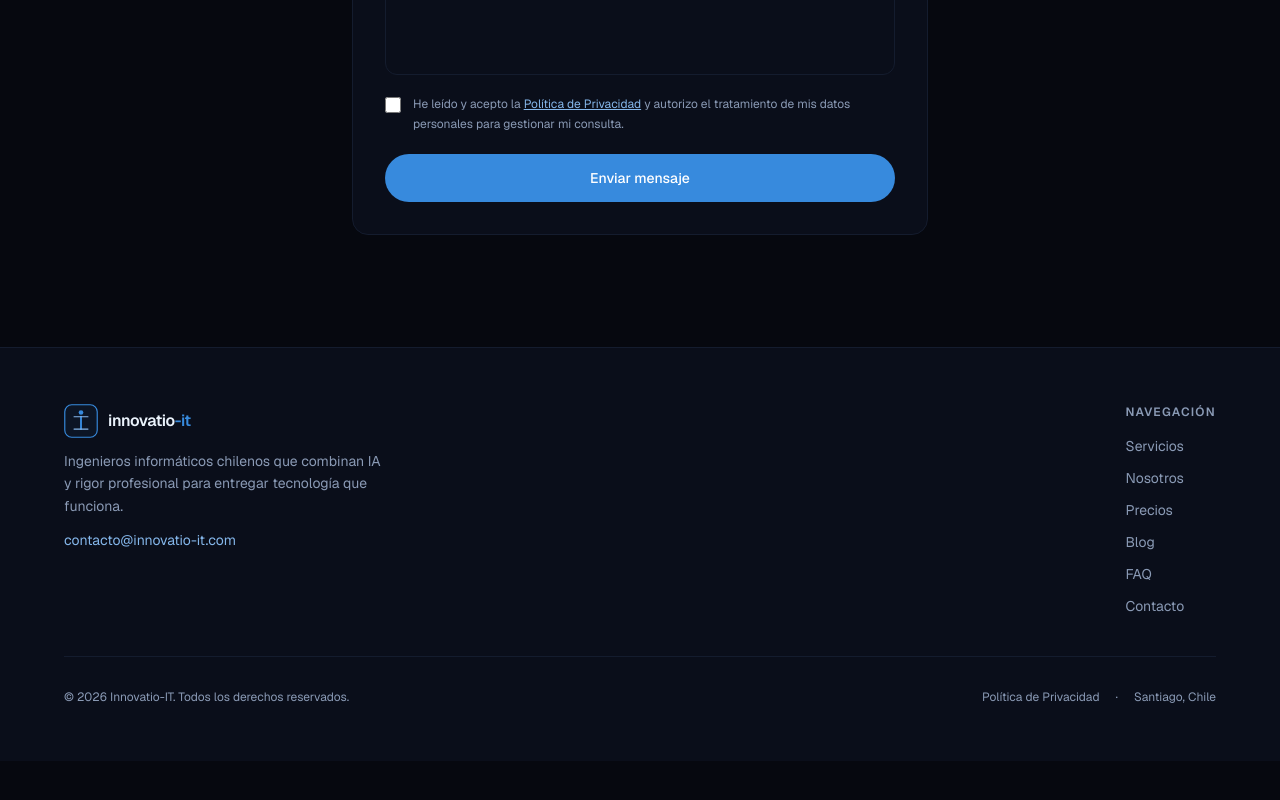
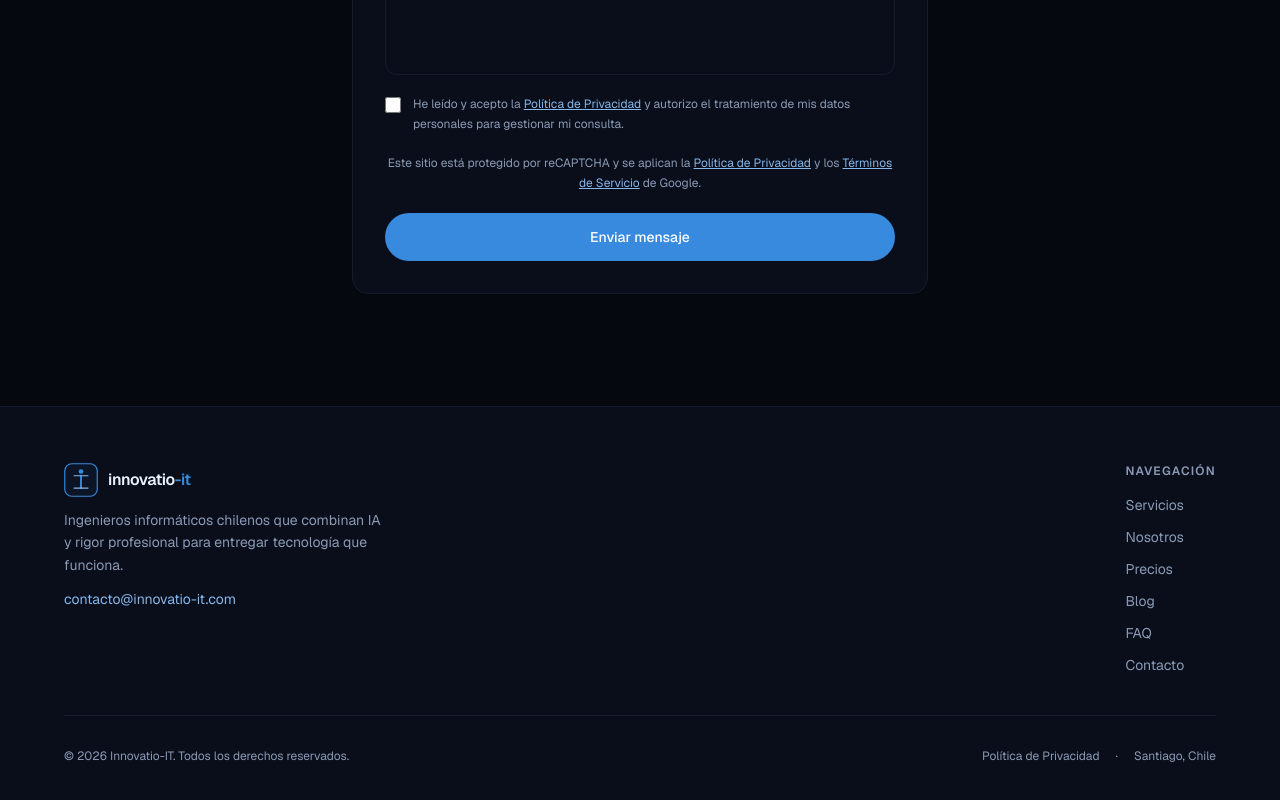
Before and after one commit to Felipe-Innovatio/landing-innovatio, a Next.js app: page / in a window 1280 px wide. Shown: the part 6579-7379 px from the top of the page. Before the commit the page ends 7340 px from the top, so only its background shows below. Built offline with nearby package versions, Linux system fonts and the light colour scheme; no server answers.

Commit message:
style(recaptcha): oculta badge de reCAPTCHA v3 y agrega disclaimer obligatorio de Google en el formulario

```diff
--- a/src/app/globals.css
+++ b/src/app/globals.css
@@ -223,3 +223,8 @@ body {
 .toc-link:hover {
   color: var(--foreground);
 }
+
+/* Ocultar badge de reCAPTCHA v3 (Google permite ocultarlo si se muestra el disclaimer) */
+.grecaptcha-badge {
+  visibility: hidden !important;
+}
--- a/src/components/sections/Contact.tsx
+++ b/src/components/sections/Contact.tsx
@@ -206,6 +206,30 @@ export default function Contact() {
               {errors.privacy && <span style={errorStyle}>{errors.privacy.message}</span>}
             </div>
 
+            <p className="text-xs text-center leading-relaxed" style={{ color: "var(--muted)" }}>
+              Este sitio está protegido por reCAPTCHA y se aplican la{" "}
+              <a
+                href="https://policies.google.com/privacy"
+                target="_blank"
+                rel="noopener noreferrer"
+                className="underline transition-opacity hover:opacity-70"
+                style={{ color: "var(--accent-light)" }}
+              >
+                Política de Privacidad
+              </a>{" "}
+              y los{" "}
+              <a
+                href="https://policies.google.com/terms"
+                target="_blank"
+                rel="noopener noreferrer"
+                className="underline transition-opacity hover:opacity-70"
+                style={{ color: "var(--accent-light)" }}
+              >
+                Términos de Servicio
+              </a>{" "}
+              de Google.
+            </p>
+
             {serverError && (
               <p className="text-sm text-center py-2 px-4 rounded-lg" style={{ background: "rgba(248,113,113,0.1)", color: "#f87171" }}>
                 {serverError}
```
